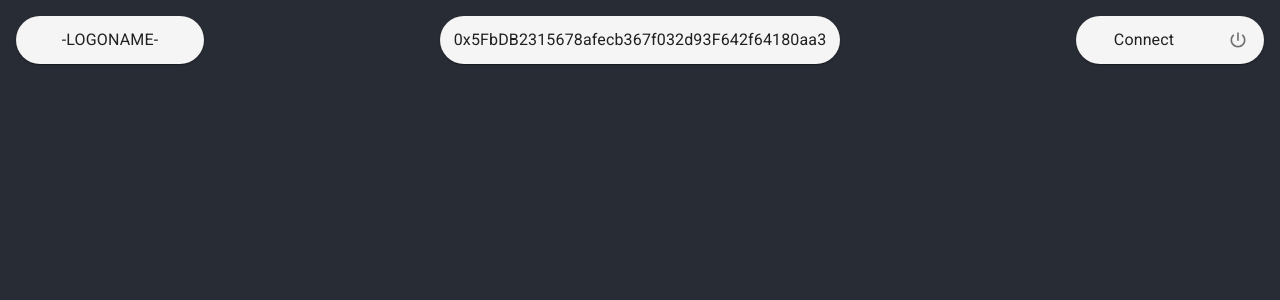
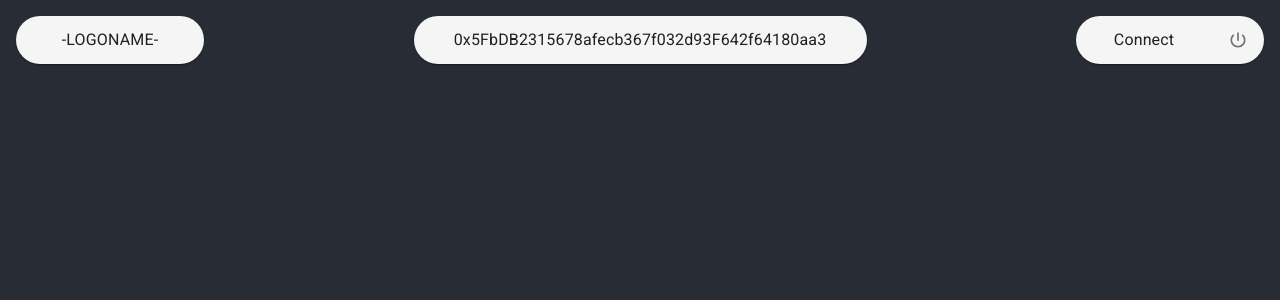
Before and after one commit to appleyapple/FreeMarket, a React (Create React App) app: page / in a window 1280 px wide. Shown: the top 300 px of the page. Built offline with nearby package versions, Linux system fonts and the light colour scheme.

Commit message:
updated project scope

```diff
--- a/src/components/TopBar.js
+++ b/src/components/TopBar.js
@@ -43,7 +43,7 @@ function TopBar(props) {
                             <p></p>
                         </BarItem>
                     </Grid>
-                    <Grid item xs={4}>
+                    <Grid item xs={4.5}>
                         <BarItem>
                             {/* Status bar */}
                             <CardContent sx={{ padding: 0, margin: 'auto' }}>
@@ -56,7 +56,7 @@ function TopBar(props) {
                         <BarItem>
                             {/* Connect button */}
                             <CardContent sx={{ padding: 0, margin: 'auto' }}>
-                                <Typography>{ (props.connection == true) ? props.userAddress.substr(0, 10) + '...' : 'Connect' }</Typography>
+                                <Typography>{ (props.connection == true) ? props.userAddress.substr(0, 11) + '...' : 'Connect' }</Typography>
                             </CardContent>
                             <CardActions>
                                 <IconButton aria-label="Connect" onClick={ props.connectWallet } color={ (props.connection == true) ? 'success' : 'default' }>
```
Also changed, not shown: 1 other file (tests, documents, lock files or other folders).
